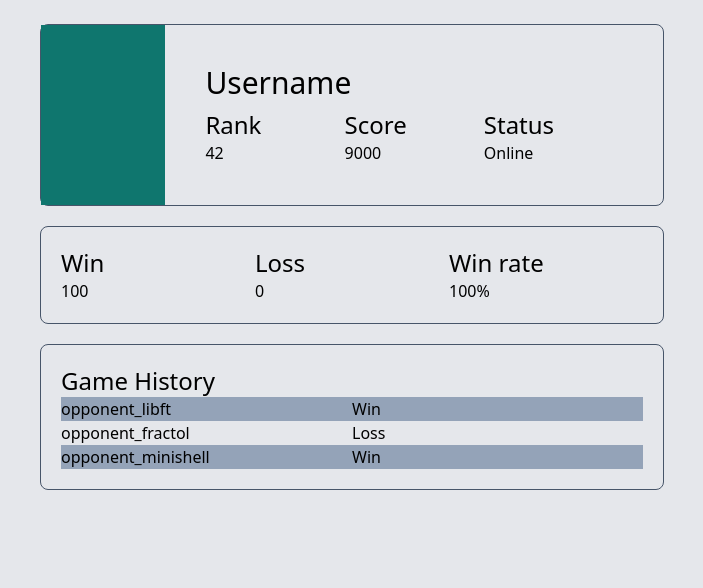
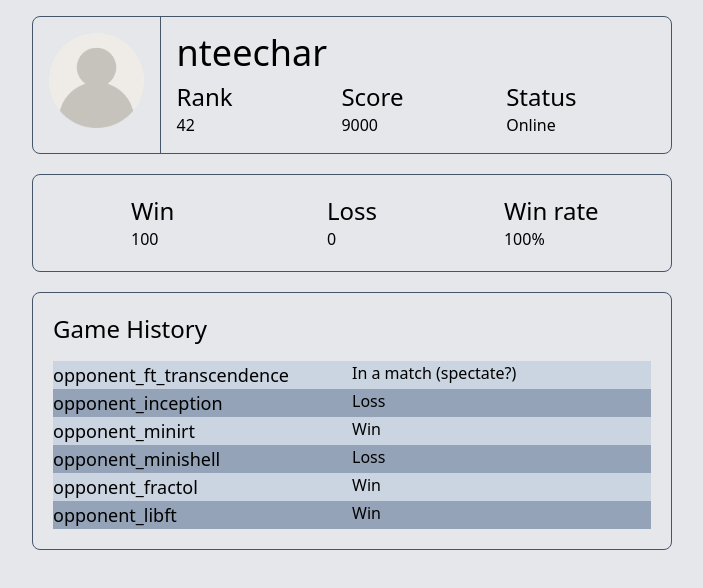
Before and after one commit to gunlnwza/frontend_draft, a website: page src/index.html in a window 1280 px wide. Shown: the whole page, without its empty margins (288-991 px from the left). Drawn offline with nearby package versions, Linux system fonts and the light colour scheme; files that its build step writes are made by us from their sources.

Commit message:
Feat: Fix as much as I can

```diff
--- a/src/index.html
+++ b/src/index.html
@@ -9,14 +9,14 @@
 <body class="bg-gray-200 text-black">
 
   <!-- Main Content -->
-  <main class="max-w-2xl mx-auto p-6">
+  <main class="max-w-2xl mx-auto p-4 font-normal">
     <!-- Avatar + username card -->
     <section class="grid grid-cols-[1fr_4fr] border border-slate-600 rounded-lg">
-      <div class="bg-teal-700">
-        <img></img>
+      <div class="border-r border-slate-600 p-4">
+        <img src="/assets/user.png" alt="User avatar" class="w-full aspect-square object-cover rounded-l-lg"></img>
       </div>
-      <div class="m-10">
-        <p class="text-3xl mb-2">Username</p>
+      <div class="mt-4 ml-4 mb-4">
+        <p class="text-4xl mb-2">nteechar</p>
         <div class="grid grid-cols-3">
           <div>
             <h2 class="text-2xl">Rank</h2>
@@ -35,7 +35,7 @@
     </section>
 
     <!-- Win, loss, win_rate card -->
-    <section class="mt-5 mb-5 p-5 grid grid-cols-[1fr_1fr_1fr] border border-slate-600 rounded-lg">
+    <section class="mt-5 mb-5 p-5 grid place-items-center grid-cols-[1fr_1fr_1fr] border border-slate-600 rounded-lg">
       <div>
         <h2 class="text-2xl">Win</h2>
         <p>100</p>
@@ -47,25 +47,37 @@
       <div>
         <h2 class="text-2xl">Win rate</h2>
         <p>100%</p>
+      </div>
     </section>
 
     <!-- Match history card, table of matches -->
     <section class="grid-cols-[1fr_1fr_1fr] border border-slate-600 rounded-lg p-5">  <!-- Obviously add a few more data, like time_played, scores -->
-      <h2 class="text-2xl">Game History</h2>
-      <table>
+      <h2 class="text-2xl pb-4">Game History</h2>
+
+      <div class="bg-slate-300 grid grid-cols-2">
+        <a href="#" class="hover:text-teal-700 text-lg">opponent_ft_transcendence</a>
+        <p>In a match (spectate?)</p>
+      </div>
       <div class="bg-slate-400 grid grid-cols-2">
-          <h2 class="">opponent_libft</h2>
+        <a href="#" class="hover:text-teal-700 text-lg">opponent_inception</a>
+        <p>Loss</p>
+      </div>
+      <div class="bg-slate-300 grid grid-cols-2">
+        <a href="#" class="hover:text-teal-700 text-lg">opponent_minirt</a>
         <p>Win</p>
       </div>
-        <div class="grid grid-cols-2">
-          <h2 class="">opponent_fractol</h2>
+      <div class="bg-slate-400 grid grid-cols-2">
+        <a href="#" class="hover:text-teal-700 text-lg">opponent_minishell</a>
         <p>Loss</p>
       </div>
-        <div class="bg-slate-400 grid grid-cols-2">
-          <h2 class="">opponent_minishell</h2>
+      <div class="bg-slate-300 grid grid-cols-2">
+        <a href="#" class="hover:text-teal-700 text-lg">opponent_fractol</a>
         <p>Win</p>
       </div>
-      </table>
+      <div class="bg-slate-400 grid grid-cols-2">
+        <a href="#" class="hover:text-teal-700 text-lg">opponent_libft</a>
+        <p>Win</p>
+      </div>
     </section>
   </main>
 
```
Also changed, not shown: assets/user.png (added). Lines whose indentation alone changed are shown as unchanged.
